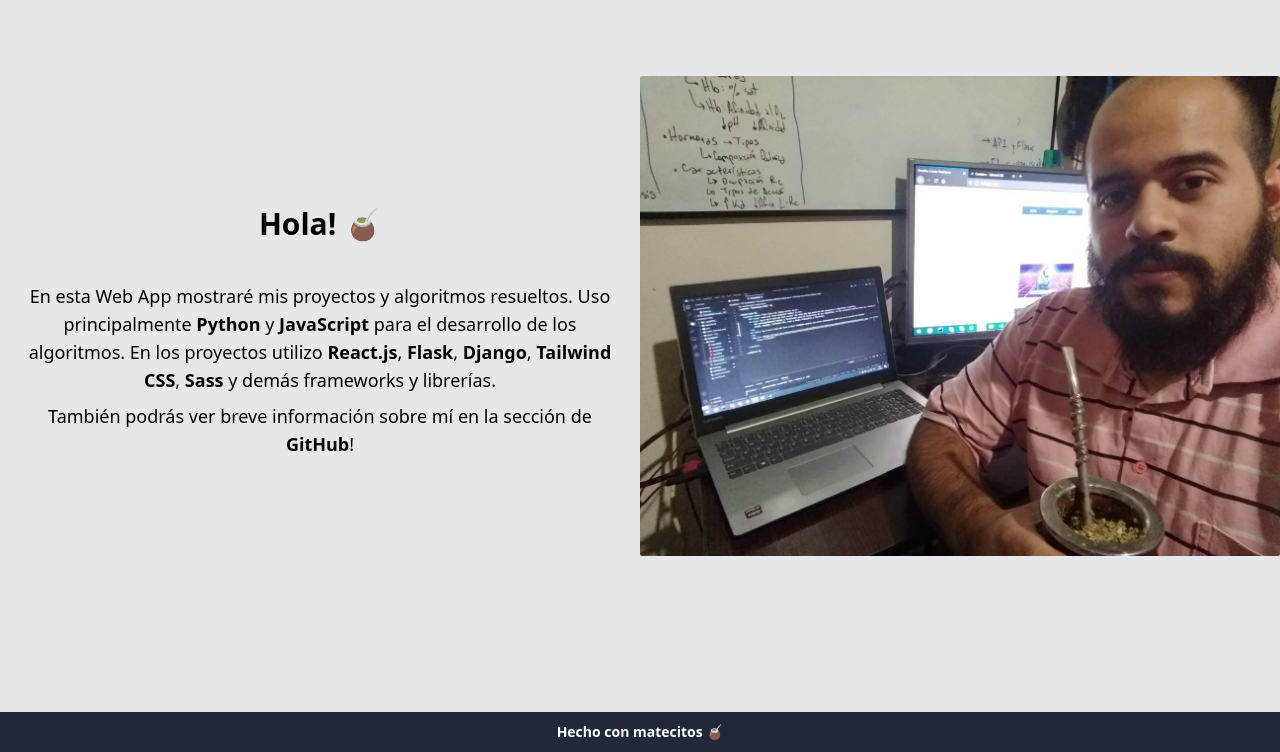
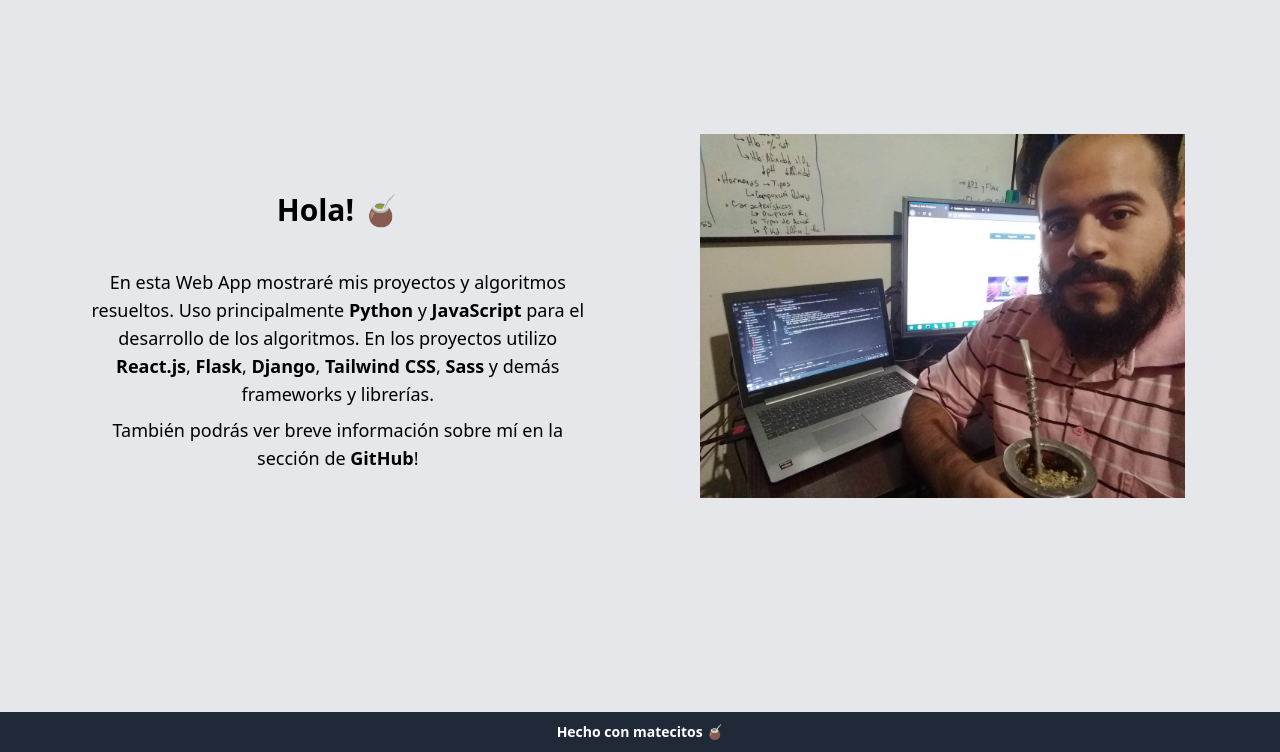
Before and after one commit to JaviCeRodriguez/Portfolio-Flask, a Flask app: page / in a window 1280 px wide. Shown: the part 48-800 px from the top of the page. Run offline with Flask 2, Linux system fonts and the light colour scheme.

Commit message:
Fix posicionamiento

```diff
--- a/templates/home.html
+++ b/templates/home.html
@@ -3,7 +3,7 @@
 {% block home %}
     <section class="flex flex-col items-center my-4 pb-10 h-4/5
         lg:flex-row lg:justify-evenly lg:items-center lg:container lg:mx-auto">
-        <div class="md:w-9/12 lg:w-6/12">
+        <div class="md:w-8/12 lg:w-6/12 xl:w-5/12">
             <h1 class="text-2xl font-semibold text-center lg:text-3xl lg:font-bold lg:my-10">Hola! 🧉</h1>
             <p class="my-2 mx-4 text-md text-center lg:text-lg">En esta Web App mostraré mis proyectos y algoritmos resueltos.
                 Uso principalmente <b>Python</b> y <b>JavaScript</b> para el desarrollo de los algoritmos. En los proyectos utilizo <b>React.js</b>,
@@ -13,6 +13,6 @@
             </p>
         </div>
         <img src="../static/img/photo.jpg" alt="Photo"
-            class="rounded-sm w-11/12 md:w-8/12 lg:w-6/12">
+            class="px-6 pb-16 rounded-sm w-11/12 md:w-8/12 lg:pb-0 lg:w-6/12 xl:w-5/12">
     </section>
 {% endblock %}
```
